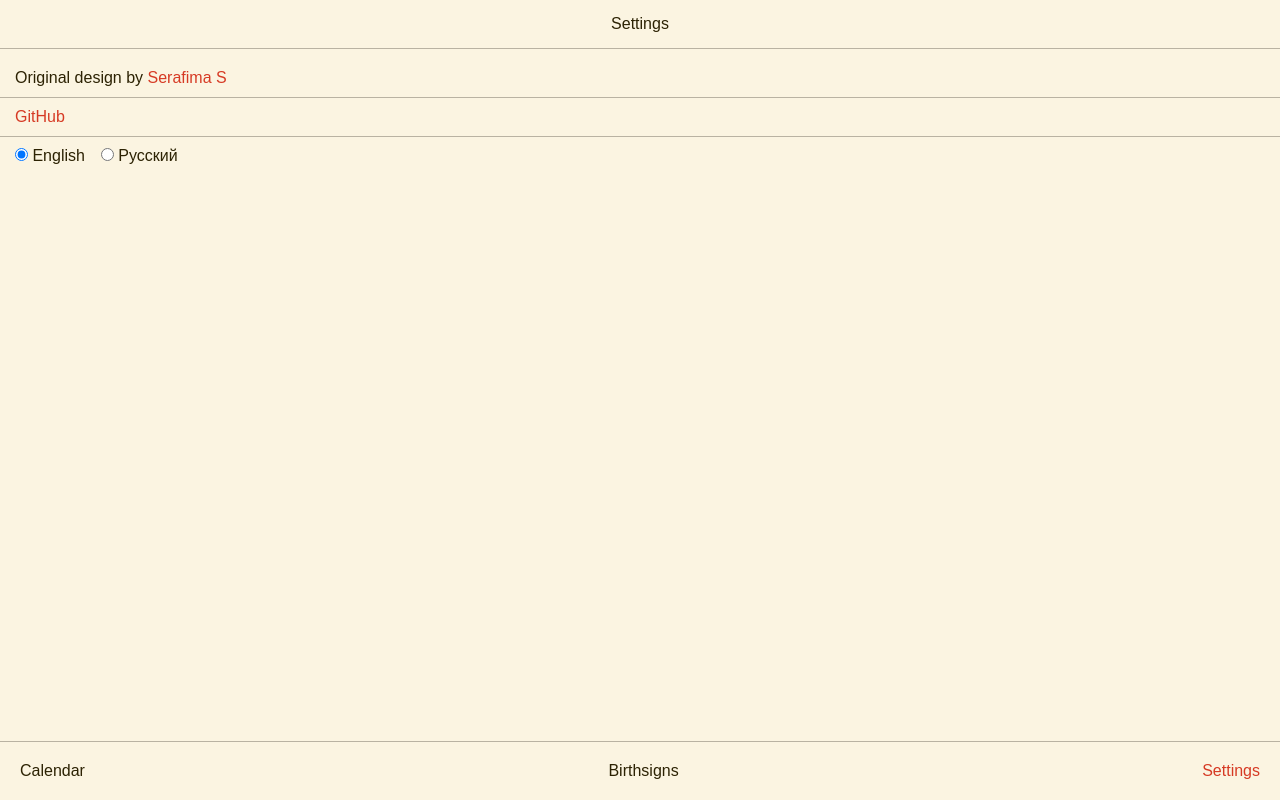
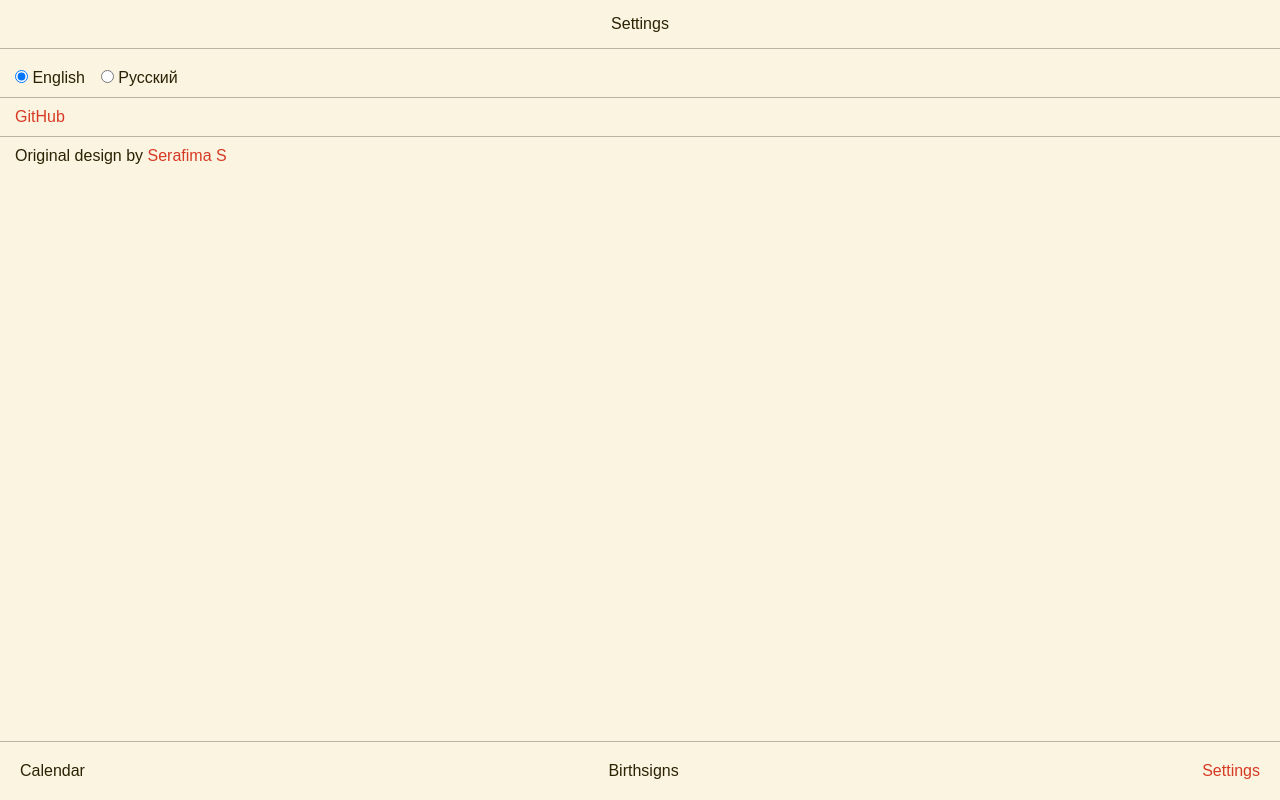
Before and after one commit to VChet/tamriel-calendar, a Vue app: page /settings in a window 1280 px wide. Built offline with nearby package versions, Linux system fonts and the light colour scheme.

Commit message:
feat(SettingsView): add button styles, change menu items order

```diff
--- a/src/assets/global.scss
+++ b/src/assets/global.scss
@@ -43,3 +43,28 @@ a {
     color: var(--color-highlight);
   }
 }
+.button {
+  display: inline-flex;
+  gap: 4px;
+  align-items: center;
+  justify-content: center;
+  padding: 10px 30px;
+  color: #fff;
+  white-space: nowrap;
+  cursor: pointer;
+  background: #281F10;
+  border: none;
+  border-radius: 8px;
+  outline: none;
+  transition: transform .2s;
+  &--block {
+    width: 100%;
+  }
+  &:hover,
+  &:focus-visible {
+    background-color: #52493a;
+  }
+  &:active {
+    transform: scale(.99);
+  }
+}
--- a/src/views/SettingsView.vue
+++ b/src/views/SettingsView.vue
@@ -3,15 +3,10 @@
     <header>{{ $t("settings") }}</header>
     <article class="container">
       <ul class="settings-view__list">
-        <li>
-          {{ $t("settingsPage.design") }}
-          <a href="https://www.behance.net/gallery/110895975/Tamriel-Calendar-Mobile-App">Serafima S</a>
-        </li>
         <li v-if="needRefresh">
-          <button type="button" @click="updateServiceWorker(true)">{{ $t("settingsPage.update") }}</button>
-        </li>
-        <li>
-          <a href="https://github.com/VChet/tamriel-calendar">GitHub</a>
+          <button class="button button--block" type="button" @click="updateServiceWorker(true)">
+            {{ $t("settingsPage.update") }}
+          </button>
         </li>
         <li class="settings-view__list-language">
           <label>
@@ -22,6 +17,13 @@
             <input v-model="locale" type="radio" value="ru" />
             Русский
           </label>
+        </li>
+        <li>
+          <a href="https://github.com/VChet/tamriel-calendar">GitHub</a>
+        </li>
+        <li>
+          {{ $t("settingsPage.design") }}
+          <a href="https://www.behance.net/gallery/110895975/Tamriel-Calendar-Mobile-App">Serafima S</a>
         </li>
       </ul>
     </article>
```
